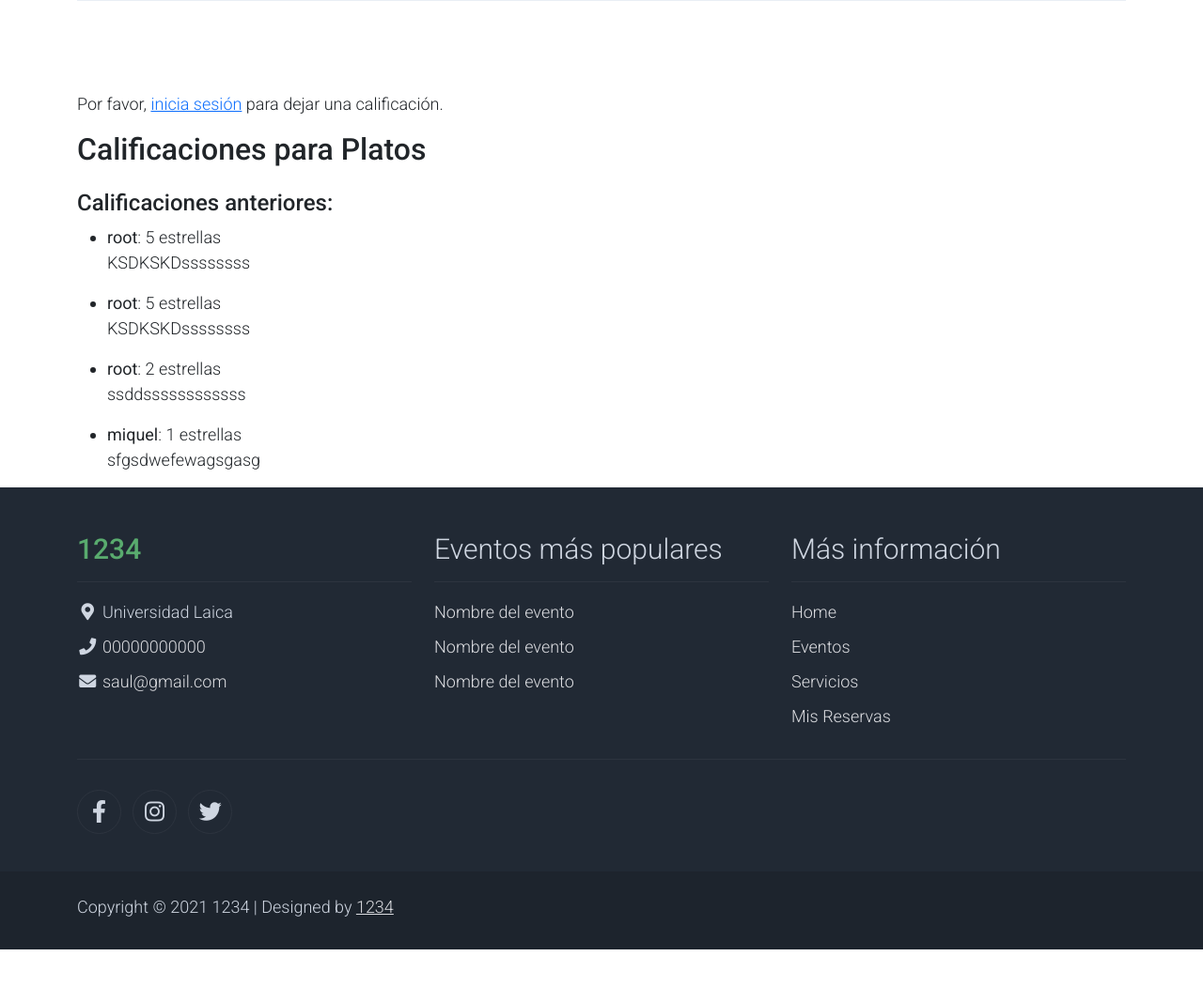
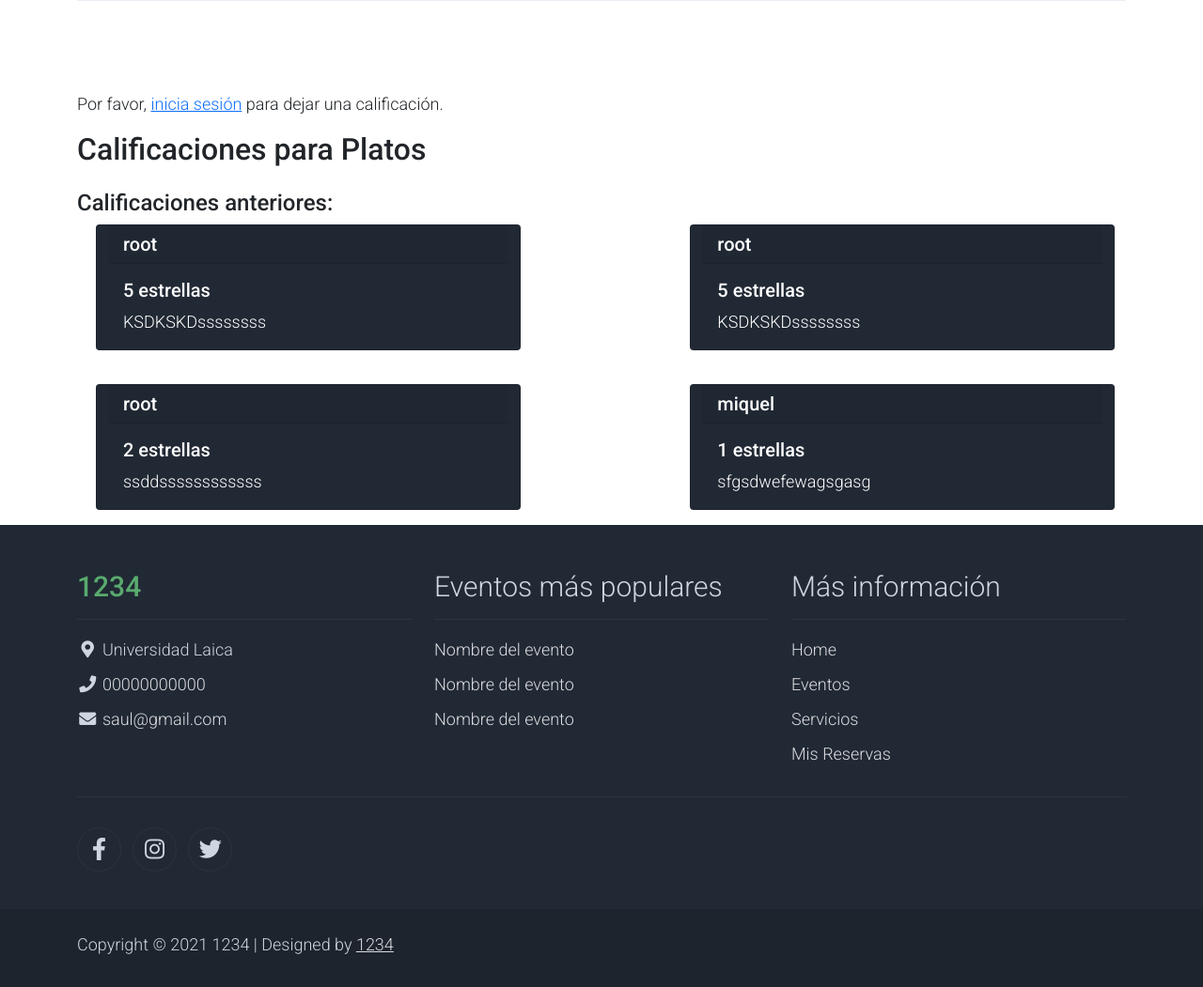
Before and after one commit to saulcm555/DJANGO_BASE, a Django app: page /servicios/1/ in a window 1280 px wide. Shown: the part 824-1875 px from the top of the page at 94% size. Before the commit the page ends 1835 px from the top, so only its background shows below. Run offline with Django 5.2, Linux system fonts and the light colour scheme; data comes from the database, SQL or seed files in the repository; both versions use the stored data as it was after the commit; some libraries are stand-ins or nearby versions.

Commit message:
comentario

```diff
--- /dev/null
+++ b/core/templates/core/components/utils/comentarios.html
@@ -0,0 +1,43 @@
+{% load crispy_forms_tags %}
+<style>
+    #div_id_comentario{
+        width: 100%;
+    }
+</style>
+
+<div class="container mt-5">
+    {% if request.user.is_authenticated %}
+    <div class="mt-5">
+        <h4>Añadir una calificación:</h4>
+        <form class="formulario" method="post" style="display: flex; justify-content: space-between; align-items: center; width: 100%; gap: 2em;">
+            {% csrf_token %}
+            {{ form|crispy }}
+
+            <button type="submit" class="btn btn-success">Enviar Calificación</button>
+        </form>
+    </div>
+    {% else %}
+    <p>
+        Por favor, <a href="{% url 'usuarios:iniciar_sesion' %}">inicia sesión</a> para dejar una calificación.
+    </p>
+    {% endif %}
+    <h2>Calificaciones para {{ evento.nombre }}</h2>
+    {% if calificaciones %}
+    <div class="mt-4">
+        <h4>Calificaciones anteriores:</h4>
+        <ul class="row" style="display: flex; justify-content: space-between; align-items: center; width: 100%; gap: 2em;">
+            {% for calificacion in calificaciones %}
+
+            <div class="card bg-dark text-bg-light col-md-5" style="color: white;">
+                <h5 class="card-header">{{ calificacion.usuario.username }}</h5>
+                <div class="card-body">
+                  <h5 class="card-title">{{ calificacion.calificacion }} estrellas</h5>
+                  <p class="card-text">{{ calificacion.comentario }}</p>
+                </div>
+              </div>
+            {% endfor %}
+        </ul>
+    </div>
+    {% else %}
+    <p>No hay calificaciones para este evento.</p>
+    {% endif %}
--- a/eventos/forms/calificacion_evento.py
+++ b/eventos/forms/calificacion_evento.py
@@ -9,7 +9,7 @@ class CalificacionEventoFormulario(forms.ModelForm):
         model = CalificacionEvento
         fields = ['calificacion', 'comentario']
         widgets = {
-            'comentario': forms.Textarea(attrs={'rows': 4, 'cols': 40}),
+            'comentario': forms.Textarea(attrs={'rows': 4, 'cols': 40, 'class': 'col-md-12'}),
         }
 
 
--- a/servicios/templates/servicios/detalle_servicio.html
+++ b/servicios/templates/servicios/detalle_servicio.html
@@ -5,36 +5,5 @@
         {% include "core/components/utils/title.html" with titulo="Detalle del servicio #" texto=servicio.id %}
     </div>
     {% include "servicios/components/detalle.html" with item=servicio fotos=fotos promedio_range=promedio_range promedio_calificaciones=promedio_calificaciones tipo="servicio" %}
-    <div class="container mt-5">
-        {% if request.user.is_authenticated %}
-            <div class="mt-5">
-                <h4>Añadir una calificación:</h4>
-                <form method="post">
-                    {% csrf_token %}
-                    {{ form|crispy }}
-                    <button type="submit" class="btn btn-success">Enviar Calificación</button>
-                </form>
-            </div>
-        {% else %}
-            <p>
-                Por favor, <a href="{% url 'usuarios:iniciar_sesion' %}">inicia sesión</a> para dejar una calificación.
-            </p>
-        {% endif %}
-        <h2>Calificaciones para {{ servicio.nombre }}</h2>
-        {% if calificaciones %}
-            <div class="mt-4">
-                <h4>Calificaciones anteriores:</h4>
-                <ul>
-                    {% for calificacion in calificaciones %}
-                        <li>
-                            <strong>{{ calificacion.usuario.username }}</strong>:
-                            {{ calificacion.calificacion }} estrellas
-                            <p>{{ calificacion.comentario }}</p>
-                        </li>
-                    {% endfor %}
-                </ul>
-            </div>
-        {% else %}
-            <p>No hay calificaciones para este servicio .</p>
-        {% endif %}
+    {% include 'core/components/utils/comentarios.html' with evento=servicio calificaciones=calificaciones %}
     {% endblock content %}
--- a/utilidades/validar_usuario.py
+++ b/utilidades/validar_usuario.py
@@ -2,7 +2,6 @@ from usuarios.models import PerfilUsuario
 
 
 class ValidadorUsuario:
-
     @classmethod
     def validar_correo_verificado(cls,user):
         if user:
```
Also changed, not shown: eventos/templates/eventos/detalle_evento.html (+8 -37 lines), db.sqlite3.
